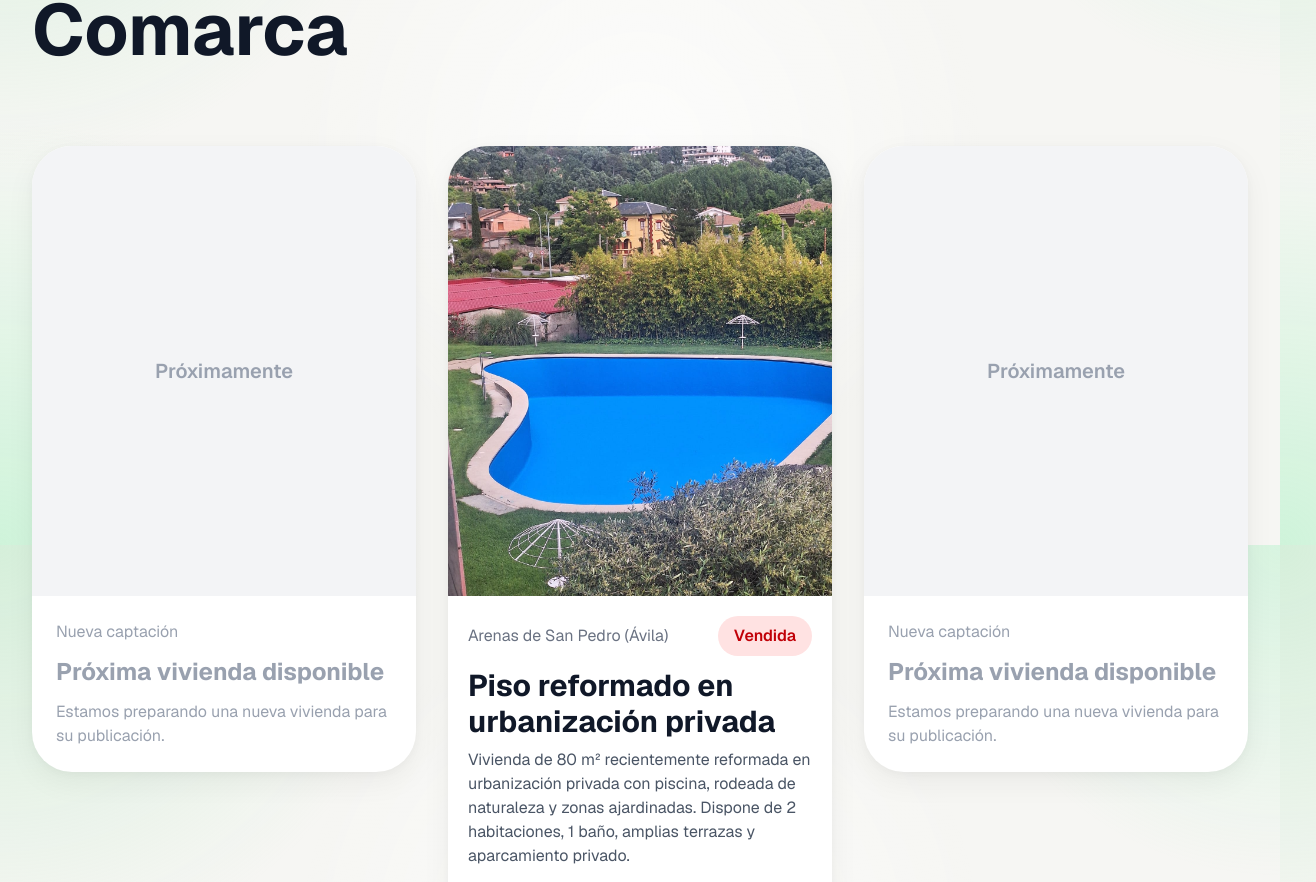
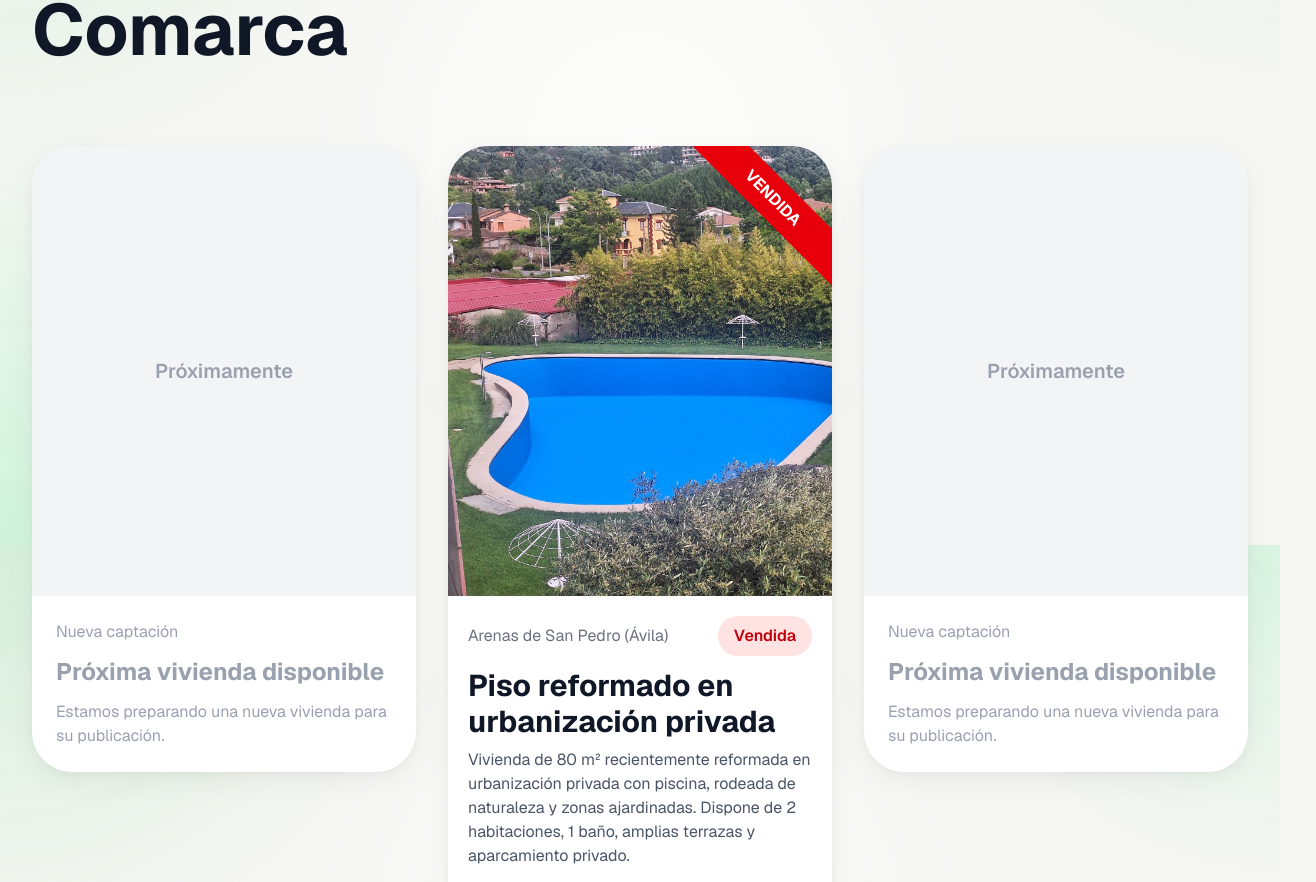
Before and after one commit to fergdcb-hash/inmobiliaria-talavera, a Next.js app: page / in a window 1280 px wide. Shown: the part 2655-3537 px from the top of the page, 1316 px wide, since content can reach past the window. Built offline with nearby package versions, Linux system fonts and the light colour scheme.

Commit message:
Actualización web

```diff
--- a/components/Properties.tsx
+++ b/components/Properties.tsx
@@ -56,7 +56,7 @@ export default function Properties() {
             className="group block bg-white rounded-[40px] overflow-hidden shadow-premium hover:-translate-y-2 transition duration-500"
           >
 
-            <div className="overflow-hidden">
+            <div className="overflow-hidden relative">
 
               <div className="absolute top-8 -right-14 rotate-45 bg-red-600 text-white font-bold py-2 px-20 z-20 shadow-lg">
                 VENDIDA
```
